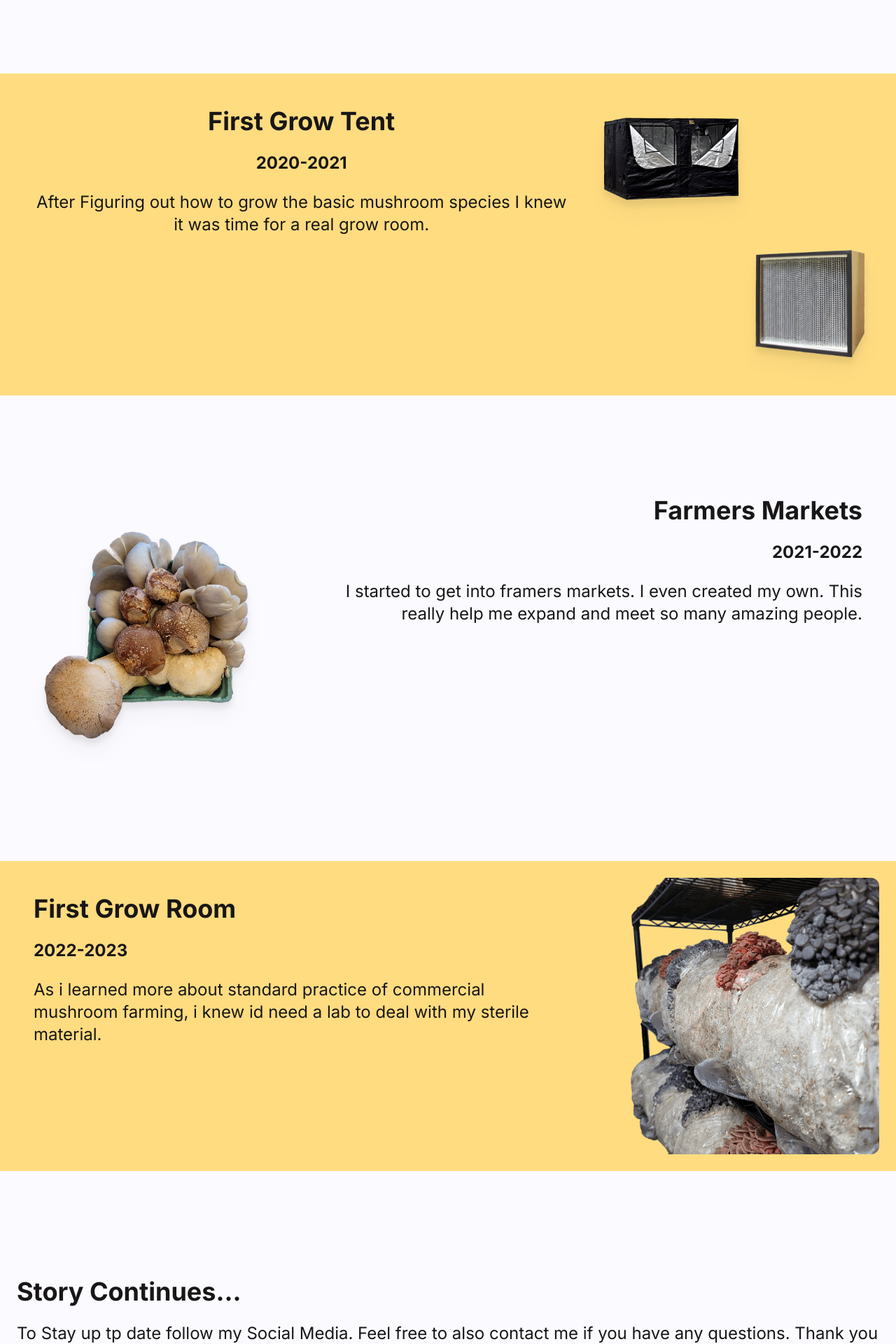
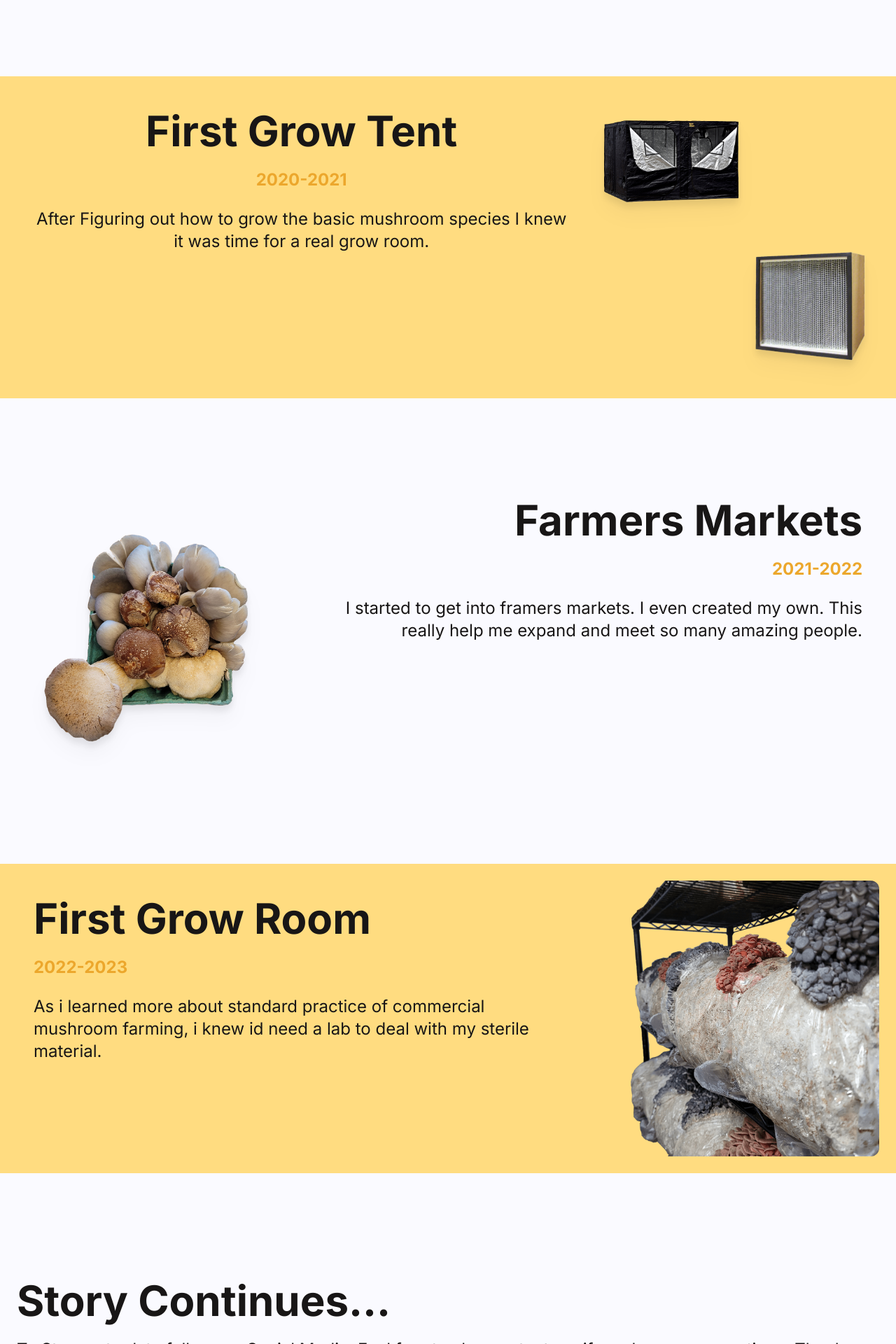
Before and after one commit to HunterVargo/Mountain-View-Mushrooms, a React (Create React App) app: page /about in a window 1280 px wide. Shown: the part 880-2800 px from the top of the page at 70% size. Built offline with nearby package versions, Linux system fonts and the light colour scheme.

Commit message:
Style: More Mobile and desktop compatable

```diff
--- a/src/Pages/About.jsx
+++ b/src/Pages/About.jsx
@@ -16,7 +16,7 @@ const About = () => {
                 <h2 className="sm:text-6xl text-5xl text-center sm:text-left font-bold leading-snug text-EerieBlack  ">
                   I'm Hunter Vargo
                 </h2>
-                <h2 className="text-2xl font-bold text-center sm:text-left leading-snug text-HunyadiYellow ">
+                <h2 className="text-2xl font-bold text-center sm:text-left leading-snug text-HunyadiYellow sm:mt-3">
                   Owner of Mountain View Mushrooms
                 </h2>
               </div>
@@ -91,10 +91,12 @@ const About = () => {
         </div>
         <div className="grid grid-cols-3 gap-6 sm:w-maxView">
           <div className=" p-6 col-span-3 sm:col-span-2 text-center">
-            <h2 className="text-4xl font-bold text-EerieBlack mb-6">
+            <h2 className="text-4xl font-bold text-EerieBlack mb-6 sm:text-6xl">
               First Grow Tent
             </h2>
-            <h3 className="font-bold text-2xl my-6">2020-2021</h3>
+            <h3 className="font-bold text-2xl my-6 text-HunyadiYellow">
+              2020-2021
+            </h3>
             <p>
               After Figuring out how to grow the basic mushroom species I knew
               it was time for a real grow room.
@@ -127,10 +129,12 @@ const About = () => {
               alt=""
             />
             <div className="p-6 col-span-3 sm:col-span-2 sm:text-right">
-              <h2 className="text-4xl font-bold text-EerieBlack mb-6">
+              <h2 className="text-4xl font-bold text-EerieBlack mb-6 sm:text-6xl">
                 Farmers Markets
               </h2>
-              <h3 className="font-bold text-2xl my-6">2021-2022</h3>
+              <h3 className="font-bold text-2xl my-6 text-HunyadiYellow">
+                2021-2022
+              </h3>
               <p>
                 I started to get into framers markets. I even created my own.
                 This really help me expand and meet so many amazing people.
@@ -148,10 +152,12 @@ const About = () => {
               alt=""
             />
             <div className=" rounded-xl p-6 col-span-3 sm:col-span-2 text-center sm:text-left ">
-              <h2 className="text-4xl font-bold text-EerieBlack mb-6">
+              <h2 className="text-4xl font-bold text-EerieBlack mb-6 sm:text-6xl">
                 First Grow Room
               </h2>
-              <h3 className="font-bold text-2xl my-6">2022-2023</h3>
+              <h3 className="font-bold text-2xl my-6 text-HunyadiYellow">
+                2022-2023
+              </h3>
               <p>
                 As i learned more about standard practice of commercial mushroom
                 farming, i knew id need a lab to deal with my sterile material.
@@ -167,7 +173,7 @@ const About = () => {
       </div>
       <div className="flex justify-center">
         <div className="my-32 sm:w-maxView p-6 col-span-2 text-center sm:text-left">
-          <h2 className="text-4xl font-bold text-EerieBlack mb-6">
+          <h2 className="text-4xl font-bold text-EerieBlack mb-6 sm:text-6xl">
             Story Continues...
           </h2>
           <p>
--- a/src/Pages/LandingPage.jsx
+++ b/src/Pages/LandingPage.jsx
@@ -61,7 +61,7 @@ const LandingPage = () => {
             alt="King Trumpets Cooked"
           />
           <img
-            className="rounded-3xl w-5/12 aspect-square shadow-xl hidden sm:block"
+            className="rounded-3xl w-5/12  shadow-xl hidden sm:block"
             src="/Img/MushroomDisplay.jpg"
             alt="King Trumpets Cooked"
           />
@@ -74,8 +74,10 @@ const LandingPage = () => {
             </h1>
             <div className="flex sm:justify-end justify-center">
               <p className=" text-2xl w-4/5 leading-10 mt-6">
-                There is nothing better than fresh gourmet mushrooms. Mountain
-                View Mushrooms is here to fulfill that desire.
+                Click on the locations for pick-up directions. For Farm Corner,
+                call ahead for a scheduled pick-up. Scranton Co-op is open
+                mid-July to mid-November, Monday, Wednesday, Friday, 11 AM to 4
+                PM.
               </p>
             </div>
 
@@ -124,7 +126,7 @@ const LandingPage = () => {
             >
               Learn To Grow!
             </h1>
-            <p className="mt-12 text-2xl leading-10">
+            <p className="mt-12 text-2xl leading-10 sm:pr-4">
               Cultivating mushrooms can be an enjoyable and rewarding
               experience, especially when indulging in homegrown produce.
               Explore the playlist below to delve into the various aspects of
@@ -135,7 +137,7 @@ const LandingPage = () => {
                 to={
                   "https://www.youtube.com/watch?v=4BiOVZ2VnQ8&list=PLqb2NkRJhIoqaPikdbl4Xo7HybL4sVzo9"
                 }
-                className="bg-HunyadiYellow text-GhostWhite rounded-xl  sm:px-10 sm:py-6 px-8 py-3 shadow-xl"
+                className="bg-HunyadiYellow text-GhostWhite rounded-xl text-2xl sm:px-10 sm:py-6 px-8 py-3 shadow-xl"
               >
                 Video Collection
               </Link>
--- a/src/Pages/Recipes.jsx
+++ b/src/Pages/Recipes.jsx
@@ -13,6 +13,7 @@ const Recipes = () => {
             <Link
               className="bg-HunyadiYellow text-bold aspect-square flex justify-center items-center"
               to={recipe.id}
+              key={recipe.id}
             >
               <img src="" alt="" />
               <h2 className="text-center">{recipe.Recipe}</h2>
--- a/src/Pages/SelectedRecipe.jsx
+++ b/src/Pages/SelectedRecipe.jsx
@@ -6,7 +6,6 @@ const SelectedRecipe = () => {
   const { id } = useParams();
   const Recipes = ProductPgData.data.Recipes;
   const SelectedRecipe = id === Recipes[id - 1].id ? Recipes[id - 1] : null;
-  console.log(SelectedRecipe);
 
   return (
     <div className="p-6">
@@ -17,14 +16,14 @@ const SelectedRecipe = () => {
           <p>{SelectedRecipe.Description}</p>
           <h2>Ingrediants</h2>
           <ol className="list-disc list-inside">
-            {SelectedRecipe.Ingredients.map((ingredient) => {
-              return <li>{ingredient}</li>;
+            {SelectedRecipe.Ingredients.map((ingredient, index) => {
+              return <li key={index}>{ingredient}</li>;
             })}
           </ol>
           <h2>Preparation</h2>
           <ol className="list-disc list-inside">
-            {SelectedRecipe.Perparation.map((prep) => {
-              return <li>{prep}</li>;
+            {SelectedRecipe.Perparation.map((prep, index) => {
+              return <li key={index}>{prep}</li>;
             })}
           </ol>
           <p>
--- a/src/Pages/Tools.jsx
+++ b/src/Pages/Tools.jsx
@@ -6,11 +6,13 @@ const Tools = () => {
     <div className="font-inter text-2xl text-EerieBlack overflow-x-hidden my-6 sm:my-0 ">
       <div className="flex justify-center">
         <div className="flex flex-wrap sm:flex-nowrap sm:my-32 items-center sm:w-maxView sm:p-20 p-6">
-          <img
-            className="drop-shadow-xl   sm:hidden"
-            src="/Img/SporeGraphic.png"
-            alt=""
-          />
+          <div className="flex justify-center w-full">
+            <img
+              className="drop-shadow-xl sm:hidden"
+              src="/Img/SporeGraphic.png"
+              alt=""
+            />
+          </div>
           <div className="text-center sm:text-left">
             <h1 className="sm:text-8xl text-5xl font-bold mb-12 mt-6 sm:mt-0">
               SporeLoad
@@ -31,7 +33,7 @@ const Tools = () => {
             </div>
           </div>
           <img
-            className="drop-shadow-xl w-5/12 h-1/2 sm:block hidden"
+            className="drop-shadow-xl sm:block hidden "
             src="/Img/SporeGraphic.png"
             alt=""
           />
--- a/src/components/ProductCard.jsx
+++ b/src/components/ProductCard.jsx
@@ -55,9 +55,9 @@ const ProductCard = ({ ProductData }) => {
   ) : (
     <div className="sm:w-maxView sm:p-20 mb-32 sm:mb-0 ">
       <div className="bg-Jasmine sm:grid grid-cols-2 sm:p-12 rounded-xl sm:w-auto w-72 extrasm:w-auto">
-        <div className="">
+        <div className="grid grid-cols-1 justify-items-center">
           <img
-            className="drop-shadow-md sm:w-auto w-64 extrasm:w-auto"
+            className="drop-shadow-md sm:w-auto w-64 extrasm:w-auto "
             src={`/Img/${DisplayMushroom.Image}`}
             alt=""
           />
--- a/tailwind.config.js
+++ b/tailwind.config.js
@@ -4,7 +4,8 @@ module.exports = {
   theme: {
     screens: {
       extrasm: "375px",
-      sm: "640px",
+      tab: "768px",
+      sm: "1230px",
     },
     colors: {
       Mint: "#43C59E",
```
